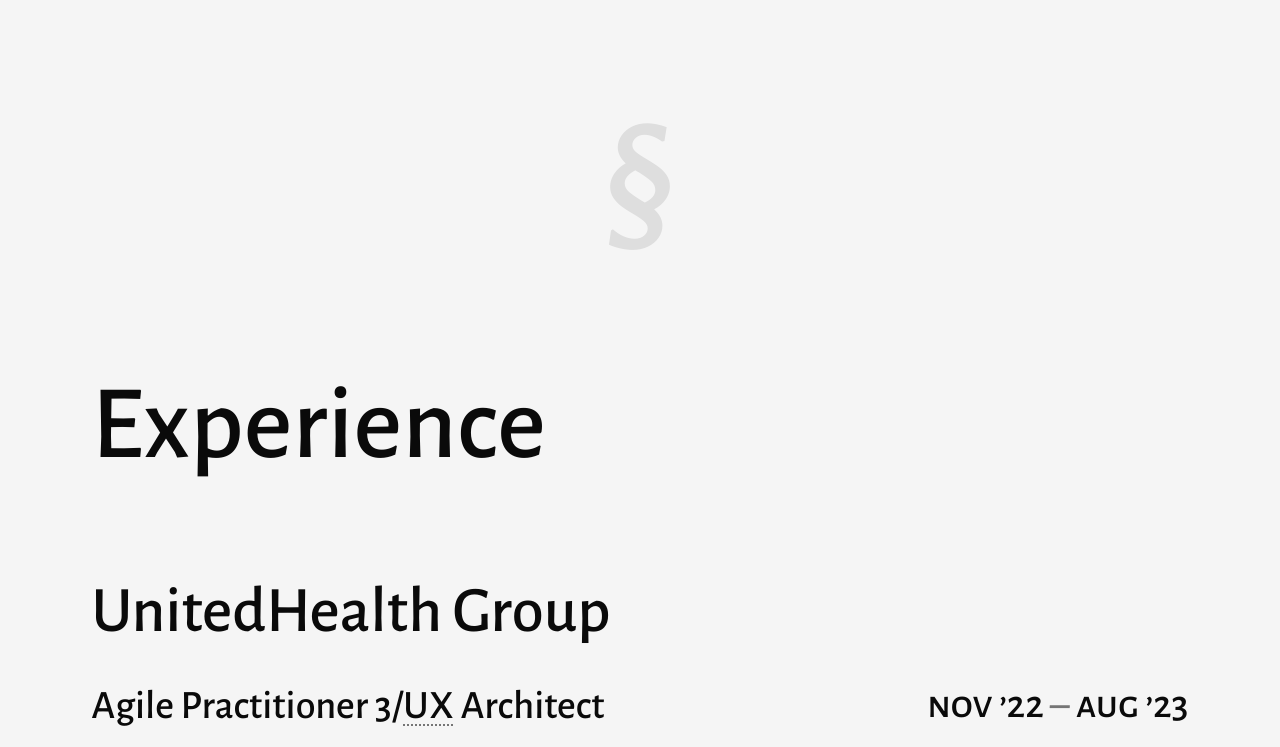
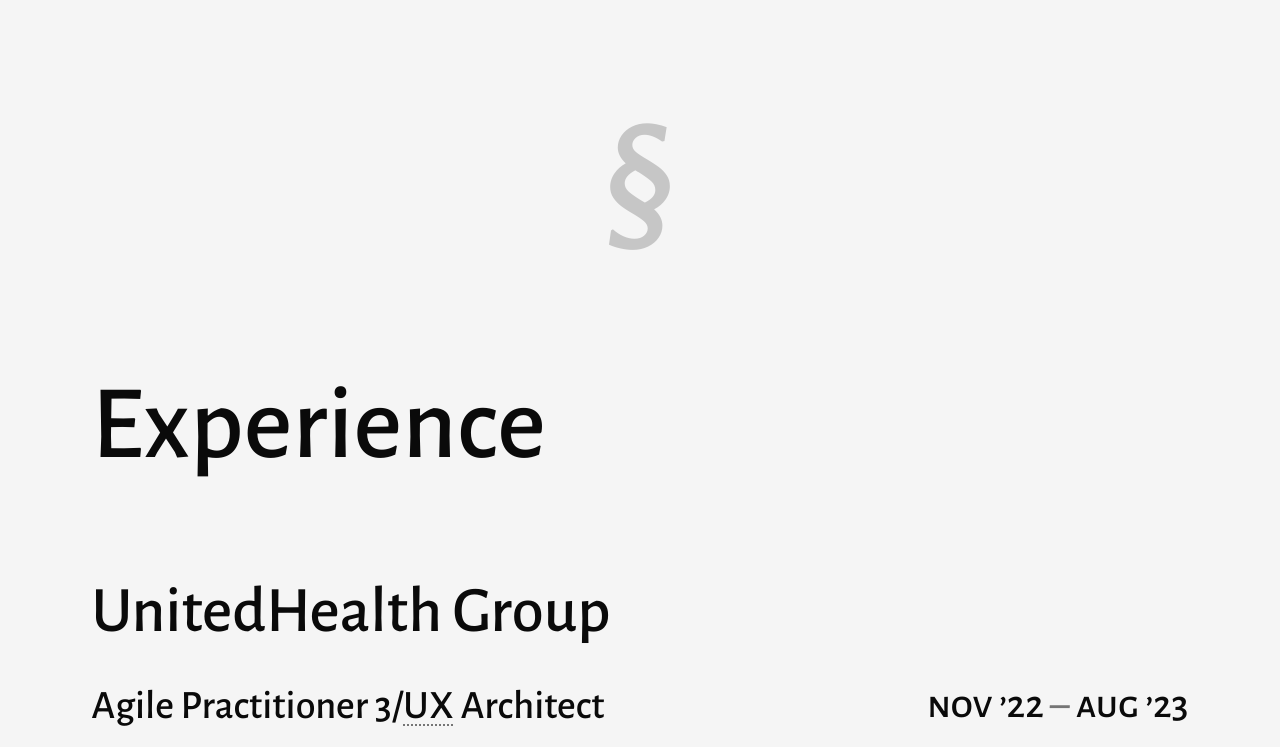
Before and after one commit to timpish/cv, a plain HTML site: page 26bddc1543523f0c5714eaf1b50a944b2cb7ea2d/index.html in a window 1280 px wide. Shown: the part 767-1514 px from the top of the page. Drawn offline with nearby package versions, Linux system fonts and the light colour scheme.

Commit message:
Update app.css

```diff
--- a/app.css
+++ b/app.css
@@ -295,7 +295,7 @@
     hr.subsection::after {
         content: '\00A7';
         display: block;
-        filter: opacity(.1);
+        filter: opacity(0.2);
         text-align: center;
     }
 
```
